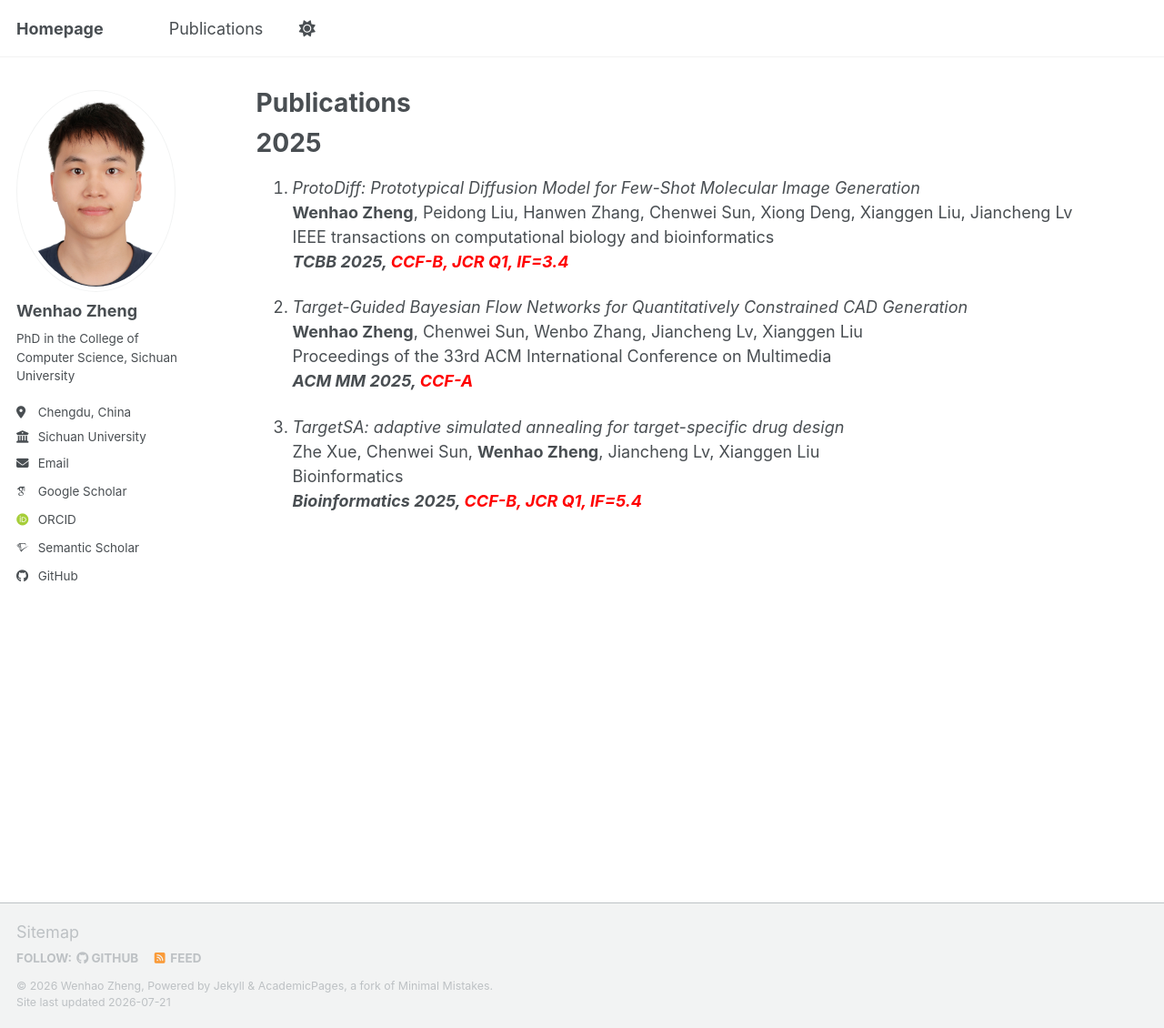
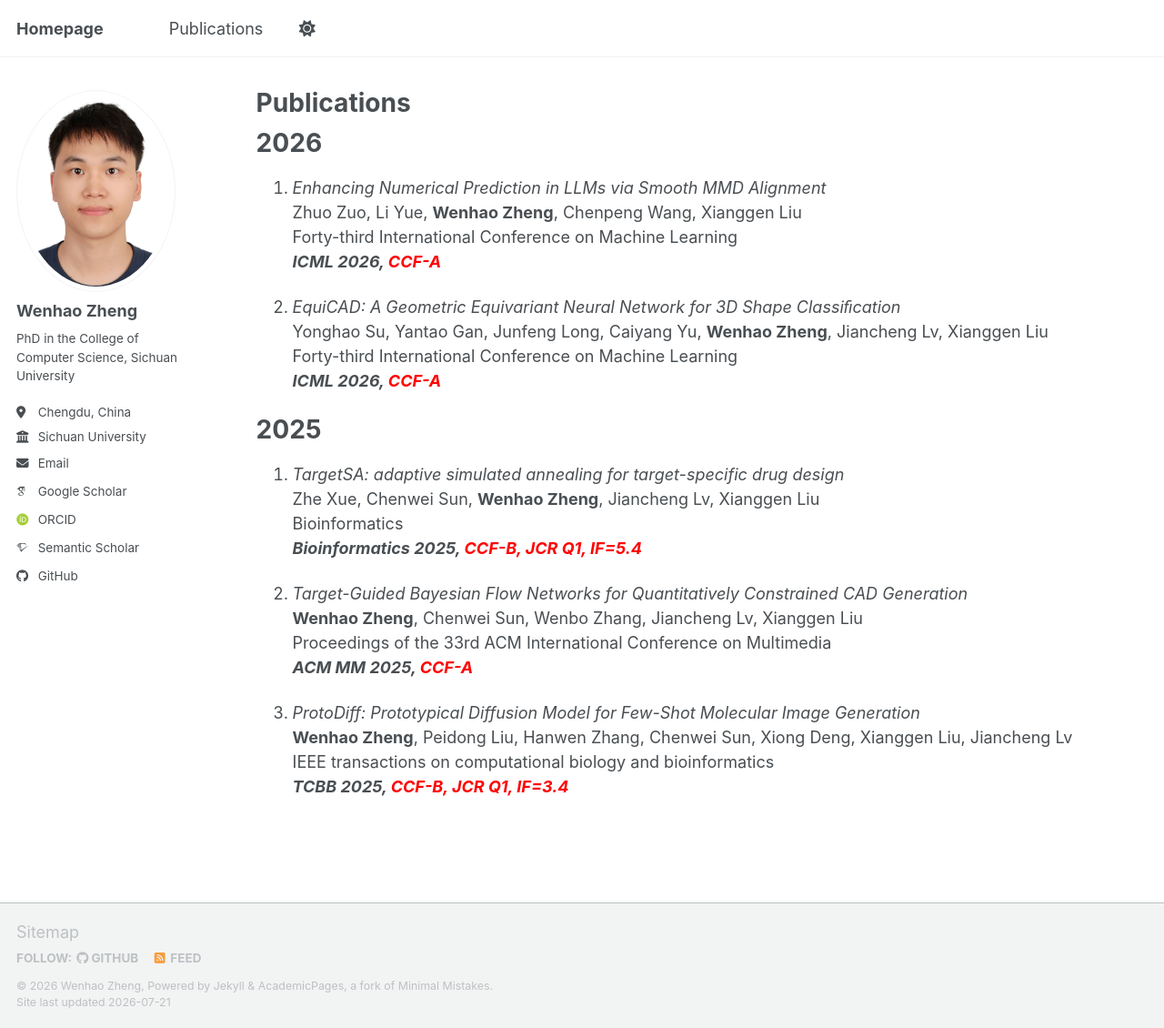
Before and after one commit to scu-zwh/scu-zwh.github.io, a Jekyll site: the page built from _pages/publications.md, in a window 1280 px wide and 1130 px high. Shown: the whole window at 91% size. Built offline with Jekyll 4.4.1, drawn with Linux system fonts in a browser that asks for light colours; some web fonts are replaced; a script bundle is joined from its source files by our own code; library files that are not in the unit come from our copies.

Commit message:
Update publications for ICML 2026 and TCBB 2025

```diff
--- a/_pages/publications.md
+++ b/_pages/publications.md
@@ -5,19 +5,31 @@ permalink: /publications/
 author_profile: true
 ---
 
+2026
+====
+1.  *Enhancing Numerical Prediction in LLMs via Smooth MMD Alignment* <br>
+Zhuo Zuo, Li Yue, **Wenhao Zheng**, Chenpeng Wang, Xianggen Liu <br>
+Forty-third International Conference on Machine Learning <br>
+***ICML 2026, <span style="color:red">CCF-A</span>***
+
+1.  *EquiCAD: A Geometric Equivariant Neural Network for 3D Shape Classiﬁcation* <br>
+Yonghao Su, Yantao Gan, Junfeng Long, Caiyang Yu, **Wenhao Zheng**, Jiancheng Lv, Xianggen Liu <br>
+Forty-third International Conference on Machine Learning <br>
+***ICML 2026, <span style="color:red">CCF-A</span>***
+
 2025
 ====
-1.  *ProtoDiff: Prototypical Diffusion Model for Few-Shot Molecular Image Generation* <br>
-**Wenhao Zheng**, Peidong Liu, Hanwen Zhang, Chenwei Sun, Xiong Deng, Xianggen Liu, Jiancheng Lv <br>
-IEEE transactions on computational biology and bioinformatics <br>
-***TCBB 2025, <span style="color:red">CCF-B, JCR Q1, IF=3.4</span>***
+1.  *TargetSA: adaptive simulated annealing for target-specific drug design* <br>
+Zhe Xue, Chenwei Sun, **Wenhao Zheng**, Jiancheng Lv, Xianggen Liu <br>
+Bioinformatics <br>
+***Bioinformatics 2025, <span style="color:red">CCF-B, JCR Q1, IF=5.4</span>***
 
 1.  *Target-Guided Bayesian Flow Networks for Quantitatively Constrained CAD Generation* <br>
 **Wenhao Zheng**, Chenwei Sun, Wenbo Zhang, Jiancheng Lv, Xianggen Liu <br>
 Proceedings of the 33rd ACM International Conference on Multimedia <br>
 ***ACM MM 2025, <span style="color:red">CCF-A</span>***
 
-1.  *TargetSA: adaptive simulated annealing for target-specific drug design* <br>
-Zhe Xue, Chenwei Sun, **Wenhao Zheng**, Jiancheng Lv, Xianggen Liu <br>
-Bioinformatics <br>
-***Bioinformatics 2025, <span style="color:red">CCF-B, JCR Q1, IF=5.4</span>***
+1.  *ProtoDiff: Prototypical Diffusion Model for Few-Shot Molecular Image Generation* <br>
+**Wenhao Zheng**, Peidong Liu, Hanwen Zhang, Chenwei Sun, Xiong Deng, Xianggen Liu, Jiancheng Lv <br>
+IEEE transactions on computational biology and bioinformatics <br>
+***TCBB 2025, <span style="color:red">CCF-B, JCR Q1, IF=3.4</span>***
```
